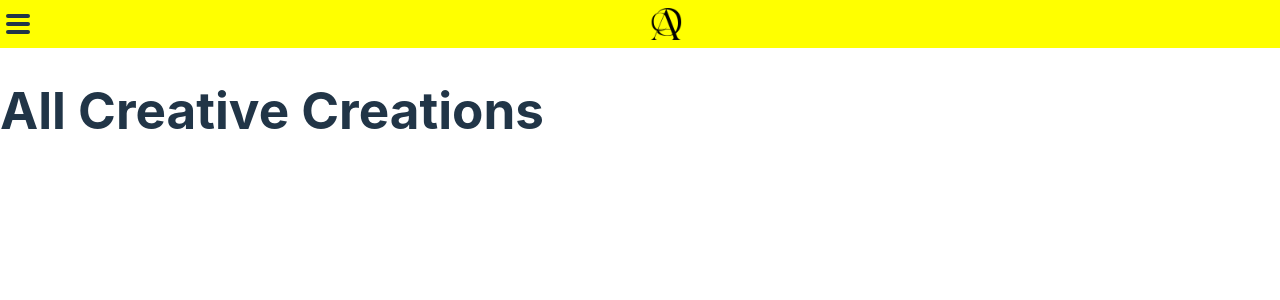
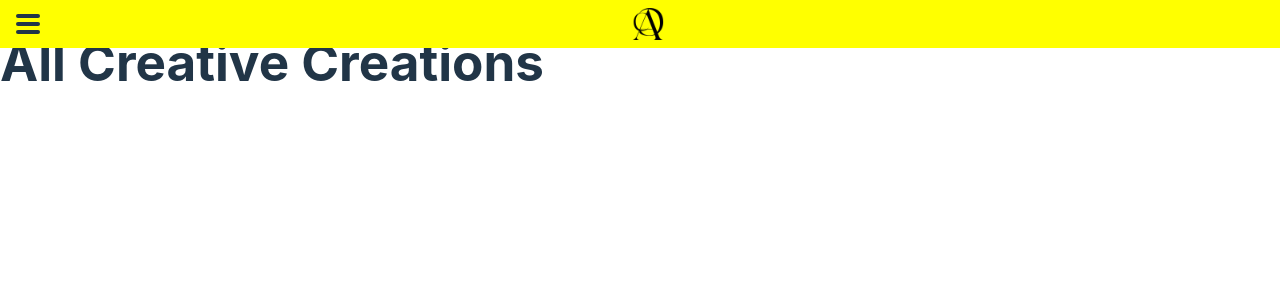
Before and after one commit to theplaceholders/allcreativecreations, a React (Vite) app: page / in a window 1280 px wide. Shown: the top 300 px of the page. Built offline with nearby package versions, Linux system fonts and the light colour scheme.

Commit message:
centered logo on navbar, set navbar to fixed position

```diff
--- a/src/styles/components_styles/menuIcon.sass
+++ b/src/styles/components_styles/menuIcon.sass
@@ -3,7 +3,7 @@
     background-color: rgba(255,255,255,0)
     border: none
     cursor: pointer
-    padding: auto 1rem
+    padding: 0 1rem
 
 .menu-icon__bar
     width: 1.5rem
--- a/src/styles/components_styles/navbar.sass
+++ b/src/styles/components_styles/navbar.sass
@@ -1,12 +1,14 @@
 nav
+    width: 100vw
     height: 3rem
     display: flex
     background-color: yellow
+    position: fixed
 
 .navbar__logo
     display: flex
     justify-content: center
-    margin-left: 1rem
+    margin-right: 2.5rem
     padding: 0.5rem
     overflow: hidden
     flex: 2
```
